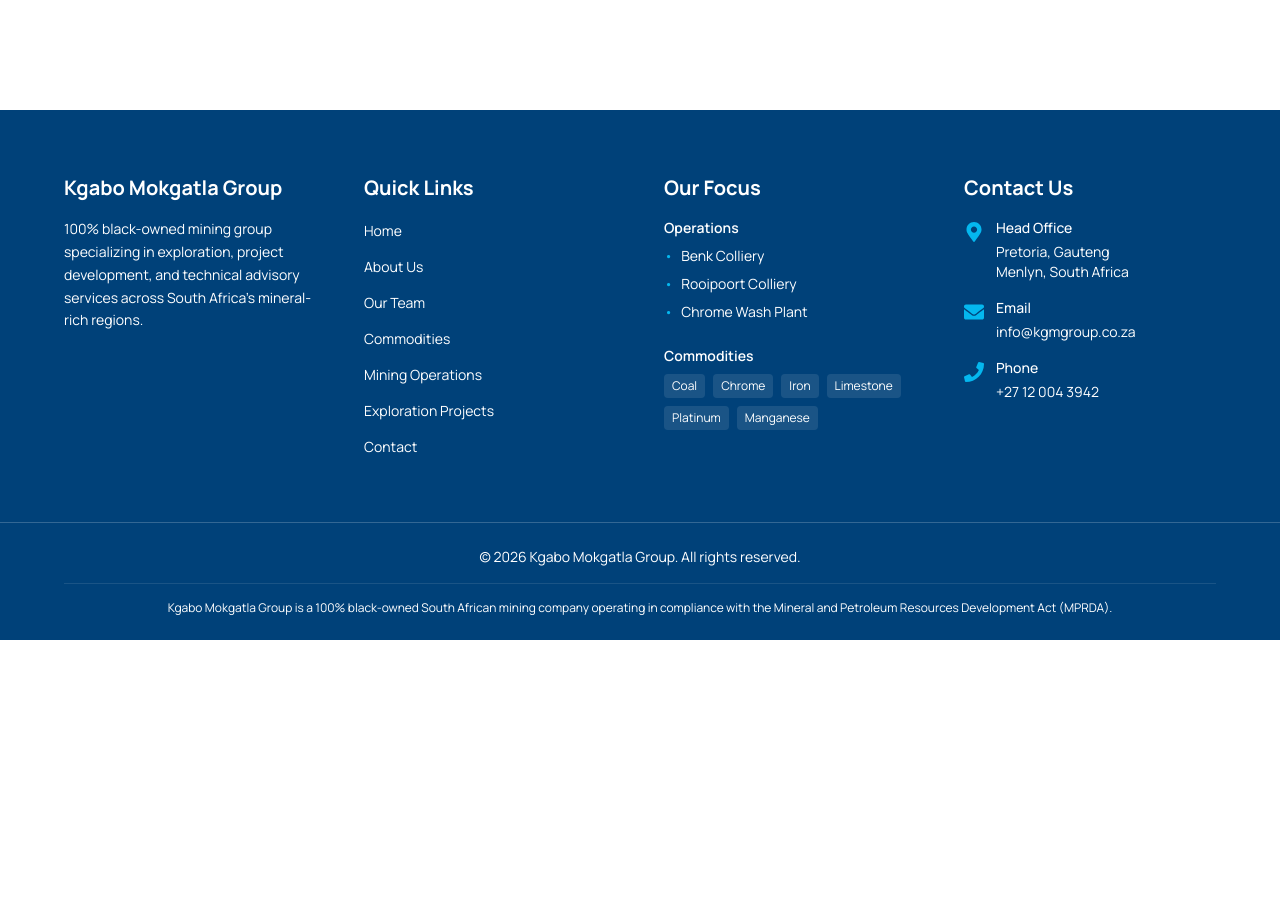
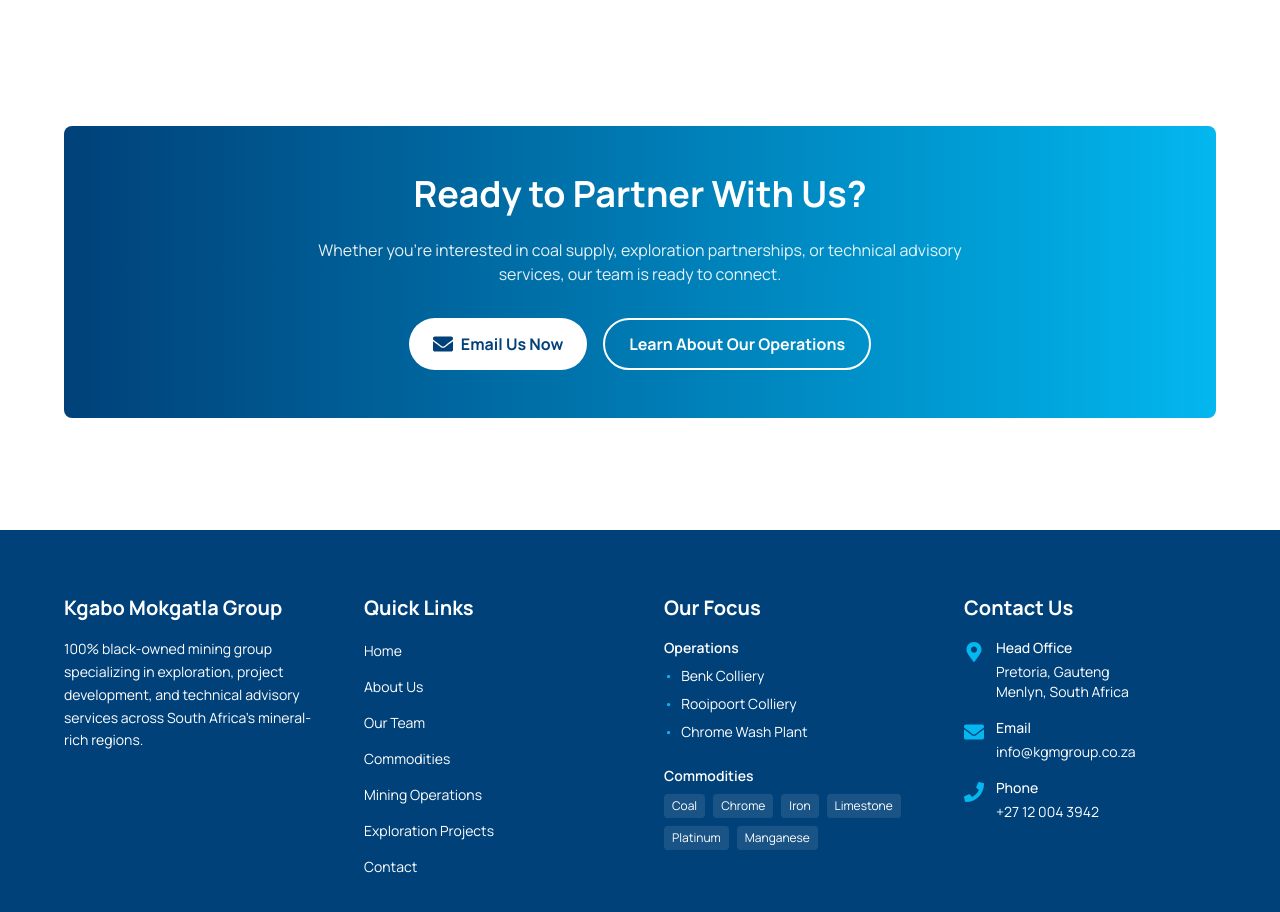
Before and after one commit to munashex/Kgabo, a React (Vite) app: page /commodities in a window 1280 px wide. Shown: the part 2020-2932 px from the top of the page. Before the commit the page ends 2660 px from the top, so only its background shows below. Built offline with nearby package versions, Linux system fonts and the light colour scheme; what tailwindcss-animated would draw is missing.

Commit message:
added Contact CTA in commodities page

```diff
--- a/src/Pages/Commodities.jsx
+++ b/src/Pages/Commodities.jsx
@@ -6,6 +6,8 @@
 import platinum from '../imgs/home/plantinum.jpeg'
 import manganese from '../imgs/home/manganese.jpeg'
 import commoditiesImage from '../imgs/commodities/commodities.jpg'
+import { FaEnvelope } from 'react-icons/fa'
+import { Link } from 'react-router-dom'
 
 const Commodities = () => {
     const commodities = [
@@ -157,6 +159,36 @@
                 </div>
             </div>
         </div>
+
+         {/* Quick Contact CTA */}
+         <div className="bg-linear-to-r mx-4 lg:mx-16 mt-20 lg:mt-32 from-[#004179] to-[#04b7ef] rounded-lg p-8 lg:p-12 text-white">
+                    <div className="text-center">
+                        <h2 className="text-2xl lg:text-4xl font-bold mb-6">
+                            Ready to Partner With Us?
+                        </h2>
+                        <p className="text-white/90 max-w-2xl mx-auto mb-8">
+                            Whether you're interested in coal supply, exploration partnerships,
+                            or technical advisory services, our team is ready to connect.
+                        </p>
+
+                        <div className="flex flex-col sm:flex-row gap-4 justify-center">
+                            <a
+                                href="mailto:info@kgmgroup.co.za"
+                                className="inline-flex items-center justify-center gap-2 px-6 py-3 bg-white text-[#004179] font-bold rounded-full hover:bg-gray-100 transition-colors duration-300"
+                            >
+                                <FaEnvelope className="w-5 h-5" />
+                                <span>Email Us Now</span>
+                            </a>
+
+                            <Link
+                                to="/about"
+                                className="inline-flex items-center justify-center gap-2 px-6 py-3 bg-transparent border-2 border-white text-white font-bold rounded-full hover:bg-white/10 transition-colors duration-300"
+                            >
+                                <span>Learn About Our Operations</span>
+                            </Link>
+                        </div>
+                    </div>
+                </div>
         </>
     );
 };
```
